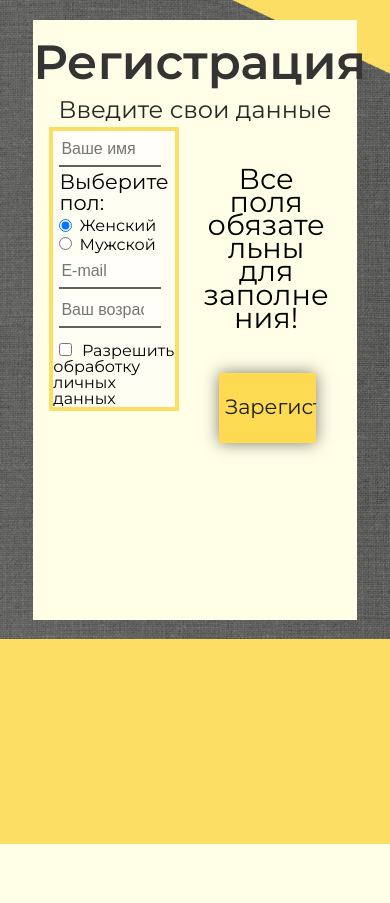
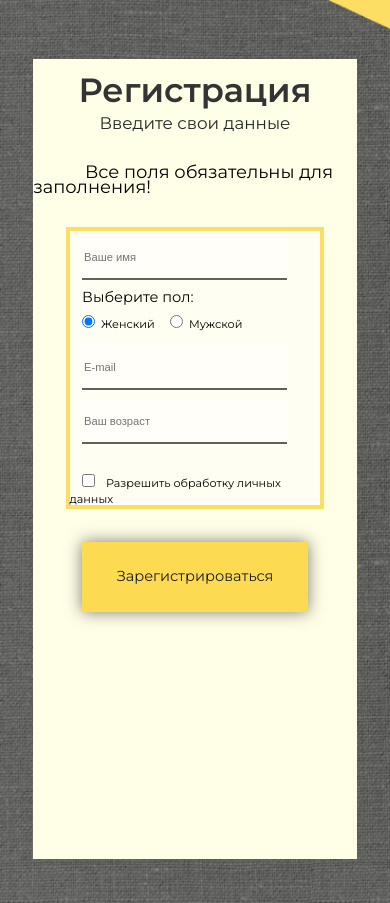
Before and after one commit to PolyaFilya/Diplom, a Django app: template registr/templates/registr/new_user.html in a window 390 px wide. Before the commit the page ends 844 px from the top, so only its background shows below. Run offline with Django 3.2, Linux system fonts and the light colour scheme; the template is opened without the code that fills it, so the values that code supplies are empty.

Commit message:
version 6.1

```diff
--- a/registr/static/registr/css/new_user.css
+++ b/registr/static/registr/css/new_user.css
@@ -17,6 +17,7 @@ body {
     padding: 0;
     background: #FDDE64 url(image/New_user.png) no-repeat;
     background-size: cover;
+    height: 100vh;
 
     font-family: 'Montserrat', sans-serif;
     font-size: 100%;
@@ -116,7 +117,7 @@ form label {
 input[type='text'], input[type='email'], input[type='number'] {
     border: none;
     border-bottom: 2px solid #60615B;
-    height: 30px;
+    height: 40px;
     width: 80%;
     background: rgba(255, 255, 255, 0.5);
     font-size: 1em;
@@ -154,3 +155,36 @@ input[type='checkbox'] {
 .can {
     margin-left: 2%;
 }
+
+
+
+@media screen and (max-width: 1024px) and (orientation: portrait) {
+    body { font-size: 80%;}
+    .rectangle { margin: 15% auto; height: 1000px;}
+    h2 { margin-bottom: 10%; }
+    .attention { margin: 5% 14%;  display: inline; }
+    .form { max-width: 80%; margin: 10% 10%; display: inline-block; float: none; }
+    .button { margin: 0; }
+    input { margin-bottom: 5%; }
+}
+
+@media screen and (max-width: 768px) and (orientation: portrait) {
+    body { font-size: 70%;}
+    .rectangle { margin: 15% auto; height: 800px; }
+    .attention { font-size: 1.6em; margin: 5% 16%; }
+    input[type="submit"] { width: 70%; }
+}
+
+@media screen and (max-width: 375px) and (orientation: portrait) {
+    body { font-size: 60%;}
+    .rectangle { margin: 15% auto; height: 600px; }
+    .attention { font-size: 1.2em; margin: 5% 10%; }
+    input[type="submit"] { width: 70%; }
+}
+
+@media screen and (max-width: 320px) and (orientation: portrait) {
+    body { font-size: 50%;}
+    .rectangle { margin: 15% auto; height: 500px; }
+    .attention { font-size: 1em; margin: 5% 15%; }
+    input[type="submit"] { width: 70%; }
+}
--- a/registr/templates/registr/choice.html
+++ b/registr/templates/registr/choice.html
@@ -6,6 +6,7 @@
     {% load static %}
     <link rel="stylesheet" type="text/css" href="{% static 'registr/css/choice.css' %}">
     <link href="https://fonts.googleapis.com/css2?family=Montserrat:wght@400;600&display=swap" rel="stylesheet">
+    <meta name="viewport" content="width=device-width, initial-scale=1">
   </head>
   <body>
     {% if event_list %}
--- a/registr/templates/registr/index.html
+++ b/registr/templates/registr/index.html
@@ -6,6 +6,7 @@
     {% load static %}
     <link rel="stylesheet" type="text/css" href="{% static 'registr/css/index.css' %}">
     <link href="https://fonts.googleapis.com/css2?family=Montserrat:wght@400;600&display=swap" rel="stylesheet">
+    <meta name="viewport" content="width=device-width, initial-scale=1">
   </head>
   <body>
       <div class="rectangle">
--- a/registr/templates/registr/new_user.html
+++ b/registr/templates/registr/new_user.html
@@ -6,6 +6,7 @@
     {% load static %}
     <link rel="stylesheet" type="text/css" href="{% static 'registr/css/new_user.css' %}">
     <link href="https://fonts.googleapis.com/css2?family=Montserrat:wght@400;600&display=swap" rel="stylesheet">
+    <meta name="viewport" content="width=device-width, initial-scale=1">
   </head>
   <body>
     <div class="rectangle">
--- a/registr/templates/registr/reg_done.html
+++ b/registr/templates/registr/reg_done.html
@@ -6,6 +6,7 @@
     {% load static %}
     <link rel="stylesheet" type="text/css" href="{% static 'registr/css/reg_done.css' %}">
     <link href="https://fonts.googleapis.com/css2?family=Montserrat:wght@400;600&display=swap" rel="stylesheet">
+    <meta name="viewport" content="width=device-width, initial-scale=1">
   </head>
   <body>
     <div class="rectangle">
```
Also changed, not shown: registr/static/registr/css/choice.css (+25 -0 lines), registr/static/registr/css/index.css (+23 -4 lines), registr/static/registr/css/reg_done.css (+31 -0 lines), registr/static/registr/css/scan.css (+16 -0 lines).
